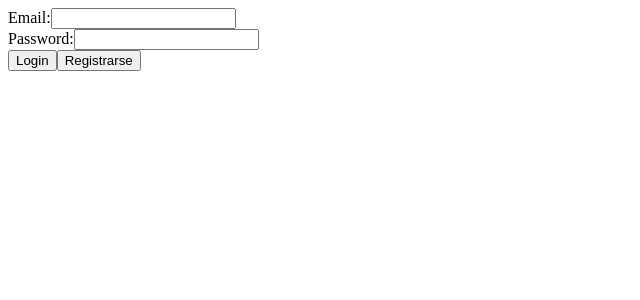
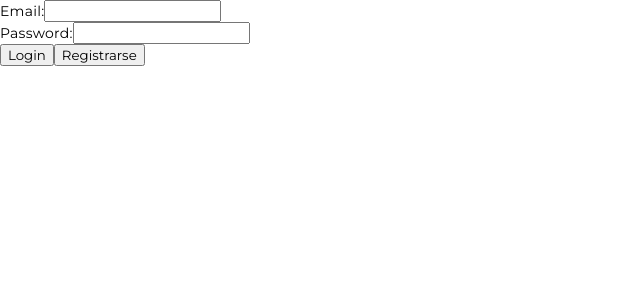
Before and after one commit to IvanCuesta/Tienda-Angel-Tfg, an Angular app in the folder front/: page /login in a window 1280 px wide. Shown: the top 300 px of the page, without its empty margins (0-640 px from the left). Built offline with nearby package versions, Linux system fonts and the light colour scheme.

Commit message:
Importancion de Angular Material al proyecto

```diff
--- a/front/angular.json
+++ b/front/angular.json
@@ -35,6 +35,7 @@
               "src/assets"
             ],
             "styles": [
+              "@angular/material/prebuilt-themes/purple-green.css",
               "src/styles.css"
             ],
             "scripts": []
@@ -94,6 +95,7 @@
               "src/assets"
             ],
             "styles": [
+              "@angular/material/prebuilt-themes/purple-green.css",
               "src/styles.css"
             ],
             "scripts": []
--- a/front/package.json
+++ b/front/package.json
@@ -11,10 +11,12 @@
   "private": true,
   "dependencies": {
     "@angular/animations": "^17.3.0",
+    "@angular/cdk": "^17.3.1",
     "@angular/common": "^17.3.0",
     "@angular/compiler": "^17.3.0",
     "@angular/core": "^17.3.0",
     "@angular/forms": "^17.3.0",
+    "@angular/material": "^17.3.1",
     "@angular/platform-browser": "^17.3.0",
     "@angular/platform-browser-dynamic": "^17.3.0",
     "@angular/router": "^17.3.0",
--- a/front/src/app/app.module.ts
+++ b/front/src/app/app.module.ts
@@ -11,6 +11,7 @@
 import { AuthInterceptor  } from './interceptor/auth.interceptor';
 import { ProductComponent } from './components/product/product.component';
 import { SidebarComponent } from './components/sidebar/sidebar.component';
+import { provideAnimationsAsync } from '@angular/platform-browser/animations/async';
 
 @NgModule({
   declarations: [
@@ -31,7 +32,7 @@
     provide: HTTP_INTERCEPTORS,
     useClass : AuthInterceptor,
     multi: true,
-  },],
+  }, provideAnimationsAsync(),],
   bootstrap: [AppComponent]
 })
 export class AppModule { }
--- a/front/src/index.html
+++ b/front/src/index.html
@@ -6,8 +6,10 @@
   <base href="/">
   <meta name="viewport" content="width=device-width, initial-scale=1">
   <link rel="icon" type="image/x-icon" href="favicon.ico">
+  <link href="https://fonts.googleapis.com/css2?family=Roboto:wght@300;400;500&display=swap" rel="stylesheet">
+  <link href="https://fonts.googleapis.com/icon?family=Material+Icons" rel="stylesheet">
 </head>
-<body>
+<body class="mat-typography">
   <app-root></app-root>
 </body>
 </html>
--- a/front/src/styles.css
+++ b/front/src/styles.css
@@ -1 +1,12 @@
 /* You can add global styles to this file, and also import other style files */
+/* Estilos globales */
+@import url("https://fonts.googleapis.com/css2?family=Montserrat:wght@100;200;300;400;500;600&display=swap");
+
+* {
+  font-family: 'Montserrat', sans-serif;
+  /* Resto de tus estilos globales */
+}
+
+
+html, body { height: 100%; }
+body { margin: 0; font-family: Roboto, "Helvetica Neue", sans-serif; }
```
Also changed, not shown: 1 other file (tests, documents, lock files or other folders).
